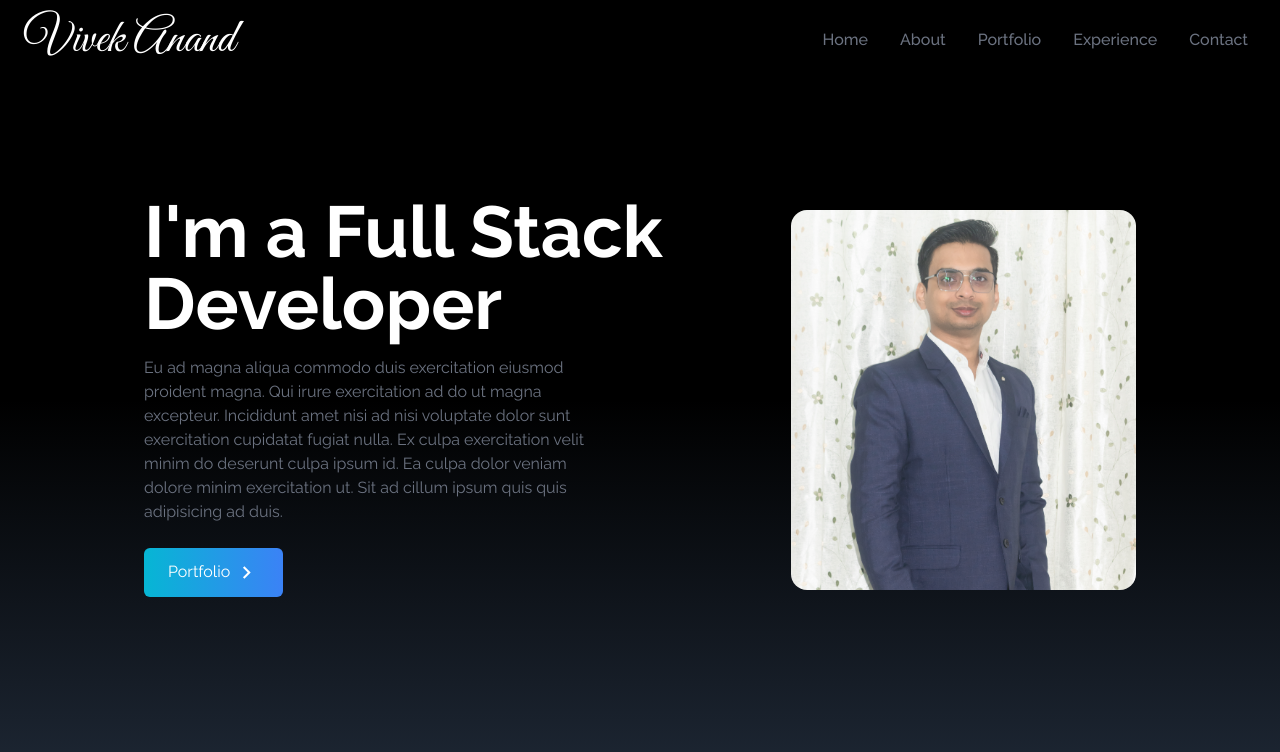
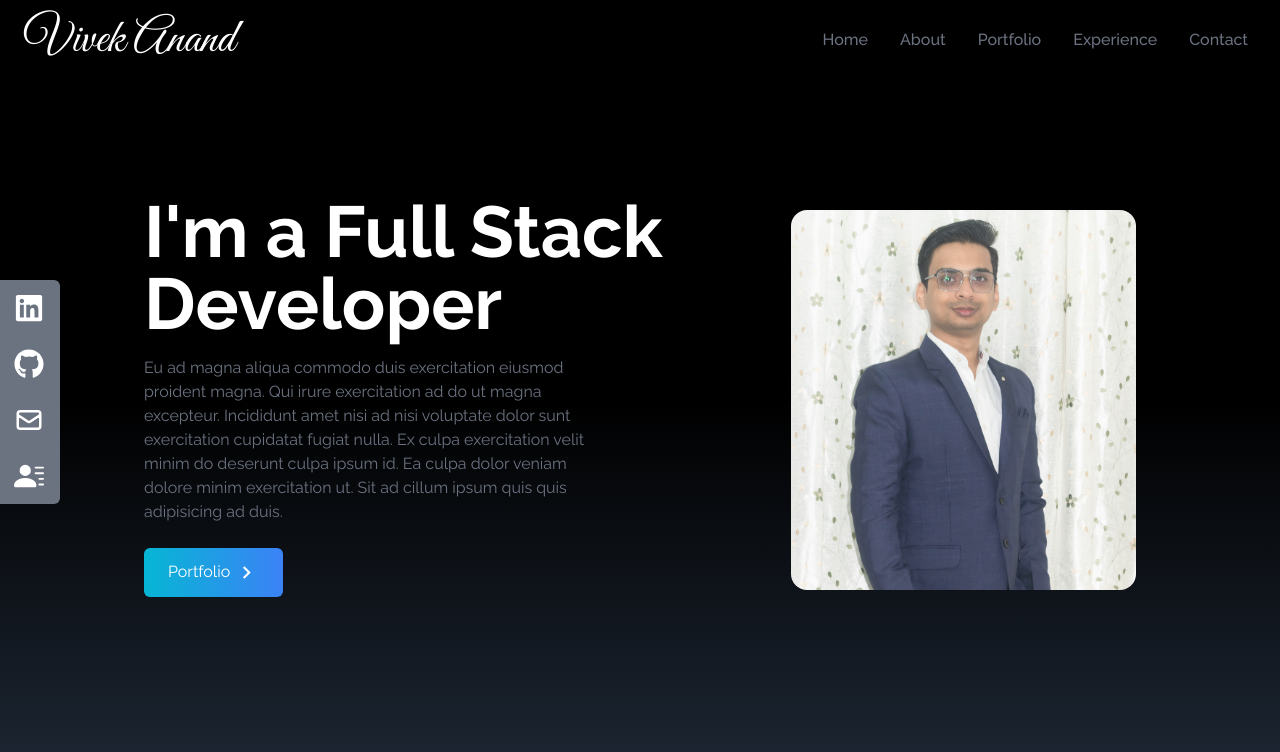
Before and after one commit to imvivekanand/portfolio, a React (Create React App) app: page / in a window 1280 px wide. Shown: the top 752 px of the page. Built offline with nearby package versions, Linux system fonts and the light colour scheme; the HTML template or start-up script is replaced by a standard one.

Commit message:
Added Social Links

```diff
--- a/src/App.js
+++ b/src/App.js
@@ -1,11 +1,15 @@
 import Home from "./components/Home";
 import NavBar from "./components/NavBar";
+import SocialLinks from "./components/SocialLinks";
 
 function App() {
   return (
     <div>
     <NavBar/>
     <Home/>
+
+
+    <SocialLinks/>
     </div>
   );
 }
--- a/src/components/SocialLinks.jsx
+++ b/src/components/SocialLinks.jsx
@@ -0,0 +1,77 @@
+import React from "react";
+import { FaGithub, FaLinkedin } from "react-icons/fa";
+import { HiOutlineMail } from "react-icons/hi";
+import { BsFillPersonLinesFill } from "react-icons/bs";
+
+const SocialLinks = () => {
+  const links = [
+    {
+      id: 1,
+      child: (
+        <>
+          LinkedIn <FaLinkedin size={30} />
+        </>
+      ),
+      href: "https://www.linkedin.com",
+      style: "rounded-tr-md",
+    },
+    {
+      id: 2,
+      child: (
+        <>
+          Github <FaGithub size={30} />
+        </>
+      ),
+      href: "https://www.github.com",
+    },
+    {
+      id: 3,
+      child: (
+        <>
+          Mail <HiOutlineMail size={30} />
+        </>
+      ),
+      href: "mailto:a.vivek70@gmail.com",
+    },
+    {
+      id: 4,
+      child: (
+        <>
+          Resume <BsFillPersonLinesFill size={30} />
+        </>
+      ),
+      href: "./resume.pdf",
+      style: "rounded-br-md",
+      download: true,
+    },
+  ];
+
+  return (
+    <div className="hidden lg:flex flex-col top-[35%] left-0 fixed">
+      <ul>
+        {links.map(({ id, child, href, style, download }) => (
+          <li
+            key={id}
+            className={
+              "flex justify-between items-center w-40 h-14 px-4 ml-[-100px] hover:ml-[-10px] hover:rounded-md duration-300 bg-gray-500" +
+              " " +
+              style
+            }
+          >
+            <a
+              href={href}
+              className="flex justify-between items-center w-full text-white"
+              download={download}
+              target="_blank"
+              rel="noreferrer"
+            >
+              {child}
+            </a>
+          </li>
+        ))}
+      </ul>
+    </div>
+  );
+};
+
+export default SocialLinks;
```
Also changed, not shown: 1 other file (tests, documents, lock files or other folders).
